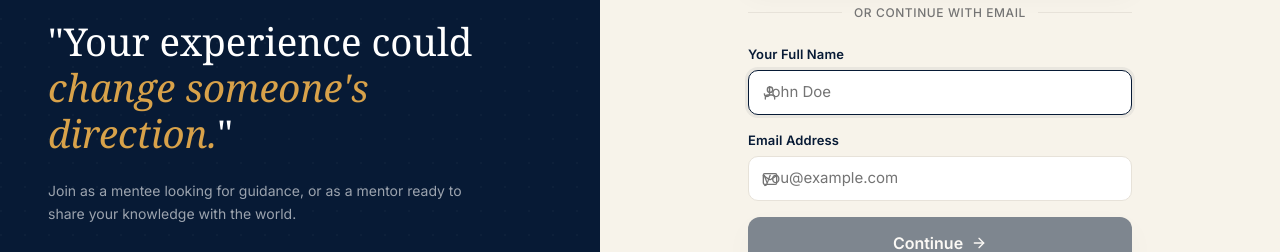
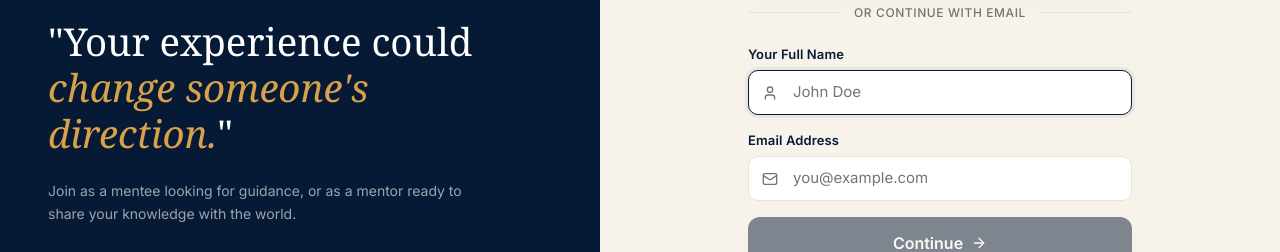
Before and after one commit to AdityaVawhal15-maker/helpamart, a React (Vite) app: page /signup in a window 1280 px wide. Shown: the part 318-570 px from the top of the page. Built offline with nearby package versions, Linux system fonts and the light colour scheme; no server answers; a web font is replaced by a local one.

Commit message:
Fix: Explicit icon padding rules for .field-input to prevent text overlap with left icon

```diff
--- a/src/index.css
+++ b/src/index.css
@@ -406,11 +406,28 @@
   transition: background-color 5000s ease-in-out 0s;
 }
 
+/* Respect icon padding on field-input without shorthand padding override */
+.field-input.pl-10 {
+  padding-left: 2.75rem !important;
+}
+
+.field-input.pl-8 {
+  padding-left: 2.25rem !important;
+}
+
+.field-input.pr-10 {
+  padding-right: 2.5rem !important;
+}
+
+.field-input.pr-12 {
+  padding-right: 3.25rem !important;
+}
+
 /* Prevent browser credential/autofill icon from overlapping typed text */
 input[type="email"].field-input,
 input[type="email"] {
   /* Push text away from right edge where browser icon appears */
-  padding-right: 3rem !important;
+  padding-right: 3.25rem !important;
 }
 
 /* Chrome: hide the autofill strong password icon if it conflicts */
```
